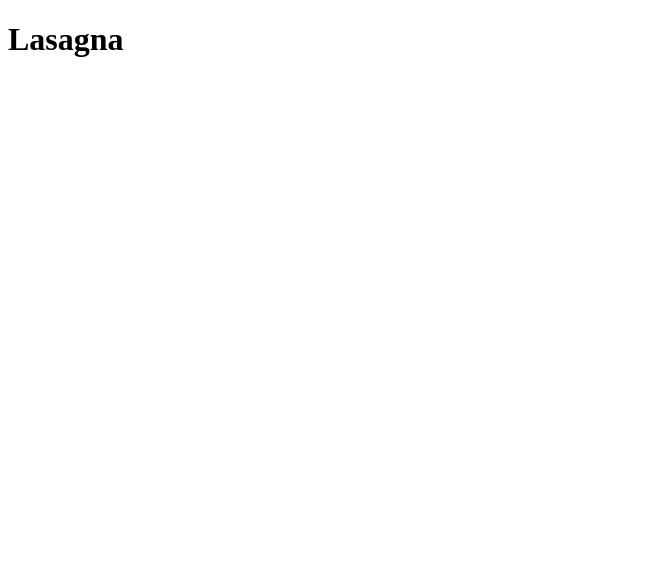
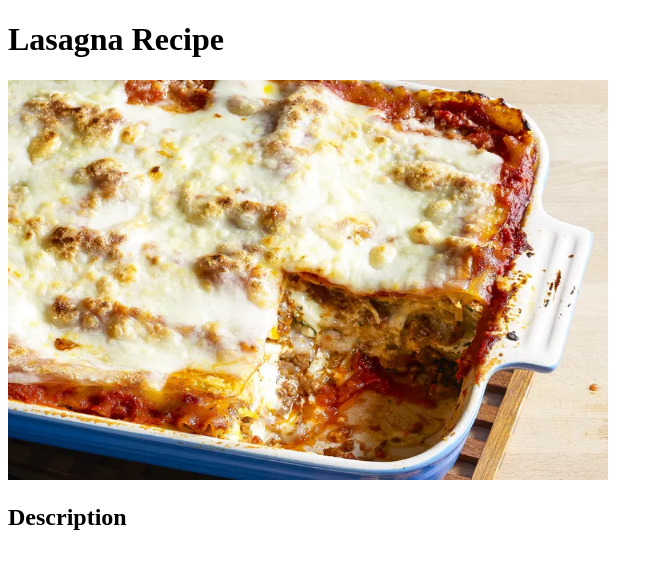
Before and after one commit to leejacob77/odin-recipes, a plain HTML site: page recipes/lasagna.html in a window 1280 px wide. Shown: the whole page, without its empty margins (0-663 px from the left). Drawn offline with Linux system fonts and the light colour scheme.

Commit message:
Added lasagna image

```diff
--- a/recipes/lasagna.html
+++ b/recipes/lasagna.html
@@ -6,7 +6,8 @@
     </head>
 
     <body>
-        <h1>Lasagna</h1>
-        <img>
+        <h1>Lasagna Recipe</h1>
+        <img src="../img/lasagna.jpg" alt="Picture of lasagna with one slice missing from the pan" height="400" width="600">
+        <h2>Description</h2>
     </body>
 </html>
```
